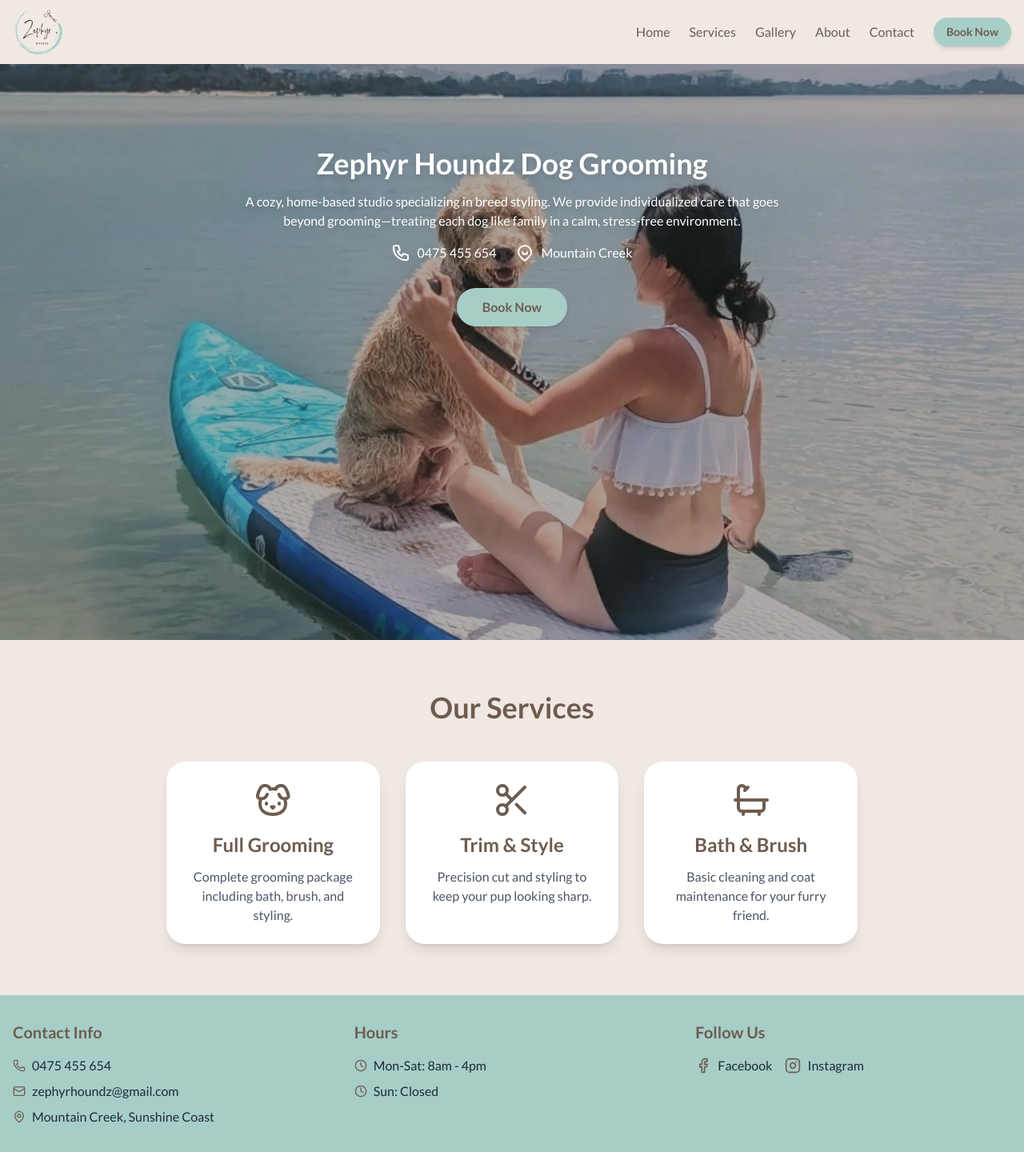
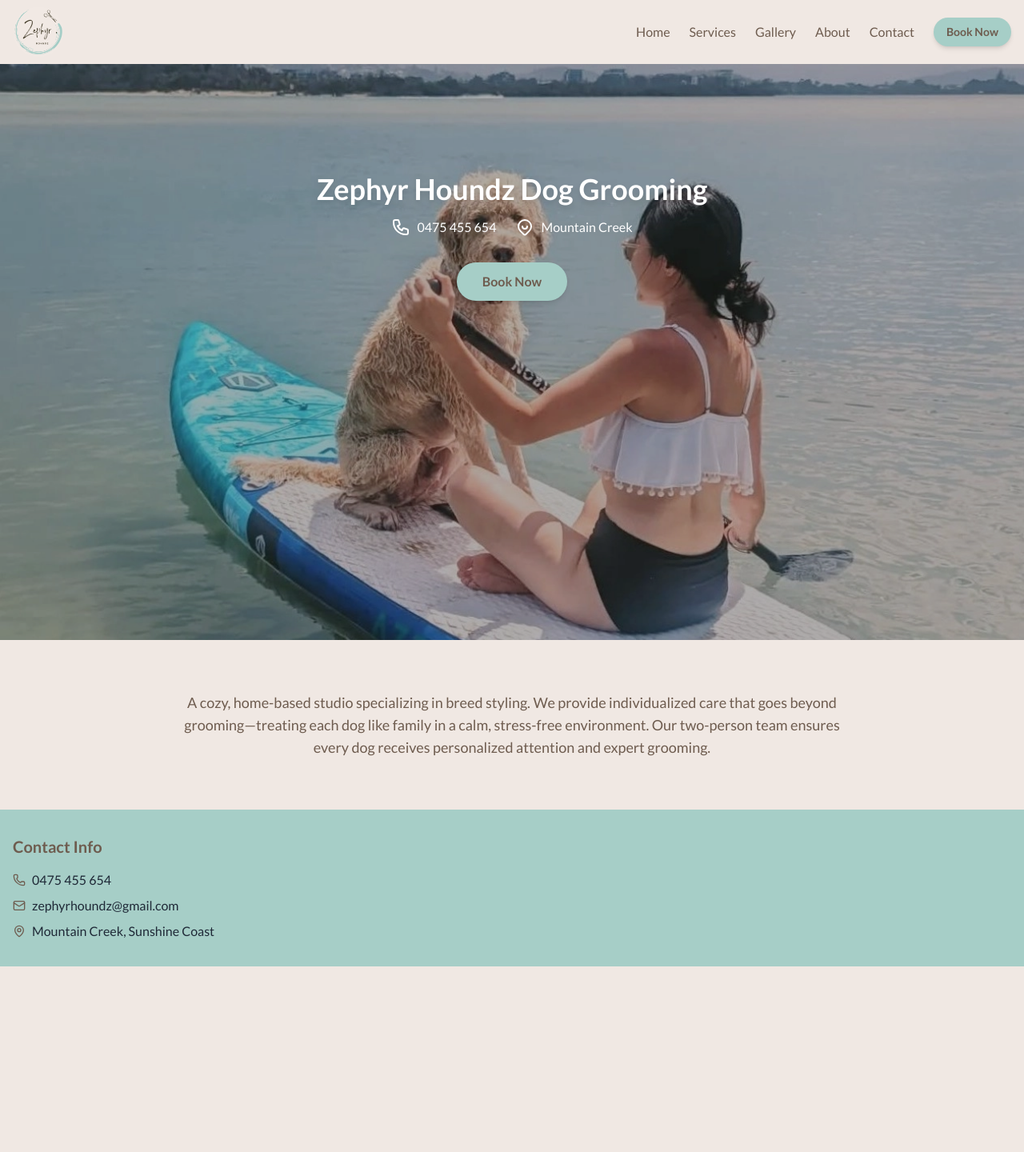
Before and after one commit to Sim0z001/zephyr-houndz-website, a React (Vite) app: page / in a window 1280 px wide. Shown: the whole page at 80% size. After the commit the page ends 1208 px from the top, so only its background shows below. Built offline with nearby package versions, Linux system fonts and the light colour scheme.

Commit message:
Update home page layout, add clickable contact links in footer and contact page

```diff
--- a/src/components/Footer.jsx
+++ b/src/components/Footer.jsx
@@ -10,50 +10,23 @@
             <h3 className="text-xl font-bold mb-4 text-zephyr-ashbrown">Contact Info</h3>
             <div className="space-y-2">
               <p className="flex items-center">
-                <Phone className="w-4 h-4 mr-2 text-zephyr-ashbrown" /> 0475 455 654
+                <Phone className="w-4 h-4 mr-2 text-zephyr-ashbrown" />
+                <a href="tel:0475455654" className="hover:underline">
+                  0475 455 654
+                </a>
               </p>
               <p className="flex items-center">
-                <Mail className="w-4 h-4 mr-2 text-zephyr-ashbrown" /> zephyrhoundz@gmail.com
+                <Mail className="w-4 h-4 mr-2 text-zephyr-ashbrown" />
+                <a href="mailto:zephyrhoundz@gmail.com" className="hover:underline">
+                  zephyrhoundz@gmail.com
+                </a>
               </p>
               <p className="flex items-center">
                 <MapPin className="w-4 h-4 mr-2 text-zephyr-ashbrown" /> Mountain Creek, Sunshine Coast
               </p>
             </div>
           </div>
-          <div>
-            <h3 className="text-xl font-bold mb-4 text-zephyr-ashbrown">Hours</h3>
-            <div className="space-y-2">
-              <p className="flex items-center">
-                <Clock className="w-4 h-4 mr-2 text-zephyr-ashbrown" /> Mon-Sat: 8am - 4pm
-              </p>
-              <p className="flex items-center">
-                <Clock className="w-4 h-4 mr-2 text-zephyr-ashbrown" /> Sun: Closed
-              </p>
-            </div>
-          </div>
-          <div>
-            <h3 className="text-xl font-bold mb-4 text-zephyr-ashbrown">Follow Us</h3>
-            <div className="flex space-x-4 items-center">
-              <a
-                href="https://www.facebook.com/profile.php?id=61567924250405"
-                target="_blank"
-                rel="noopener noreferrer"
-                className="hover:text-zephyr-ashbrown flex items-center"
-              >
-                <Facebook className="w-5 h-5 text-zephyr-ashbrown hover:opacity-80" />
-                <span className="ml-2">Facebook</span>
-              </a>
-              <a
-                href="https://www.instagram.com/zephyr.houndz/"
-                target="_blank"
-                rel="noopener noreferrer"
-                className="hover:text-zephyr-ashbrown flex items-center"
-              >
-                <Instagram className="w-5 h-5 text-zephyr-ashbrown hover:opacity-80" />
-                <span className="ml-2">Instagram</span>
-              </a>
-            </div>
-          </div>
+          {/* Rest of the footer remains the same */}
         </div>
       </div>
     </footer>
--- a/src/pages/About.jsx
+++ b/src/pages/About.jsx
@@ -15,7 +15,10 @@
             <div className="grid md:grid-cols-2 gap-8 items-start">
               <div>
                 <h2 className="text-3xl font-bold text-zephyr-ashbrown mb-4">
-                  Meet Megan
+                Dog Stylist
+                </h2>
+                <h2 className="text-2xl font-bold text-zephyr-ashbrown mb-4">
+                  Megan
                 </h2>
                 <p className="text-gray-700 mb-4">
                 With over 5 years of experience working at high-end dog grooming salons across Australia,
@@ -80,7 +83,10 @@
             <div className="grid md:grid-cols-2 gap-8 items-start">
               <div>
                 <h2 className="text-3xl font-bold text-zephyr-ashbrown mb-4">
-                  Meet Your Bath Specialist
+                Bath & Prep Expert
+                </h2>
+                <h2 className="text-2xl font-bold text-zephyr-ashbrown mb-4">
+                Simon
                 </h2>
                 <p className="text-gray-700 mb-4">
                 I’ve grown up with dogs my whole life and currently have a Dutch Shepherd. With experience handling
--- a/src/pages/Contact.jsx
+++ b/src/pages/Contact.jsx
@@ -112,7 +112,7 @@
                   <input
                     type="text"
                     id="name"
-                    name="user_name" // Updated for EmailJS template
+                    name="user_name"
                     value={formData.name}
                     onChange={handleChange}
                     className="w-full px-4 py-2 border rounded-lg text-gray-700 focus:outline-none focus:border-zephyr-mint"
@@ -127,7 +127,7 @@
                   <input
                     type="email"
                     id="email"
-                    name="user_email" // Updated for EmailJS template
+                    name="user_email"
                     value={formData.email}
                     onChange={handleChange}
                     className="w-full px-4 py-2 border rounded-lg text-gray-700 focus:outline-none focus:border-zephyr-mint"
@@ -145,7 +145,7 @@
                 <input
                   type="tel"
                   id="phone"
-                  name="user_phone" // Added for EmailJS template
+                  name="user_phone"
                   value={formData.phone}
                   onChange={handleChange}
                   className="w-full px-4 py-2 border rounded-lg text-gray-700 focus:outline-none focus:border-zephyr-mint"
@@ -160,7 +160,7 @@
                 </label>
                 <textarea
                   id="message"
-                  name="message" // Keep as "message" for EmailJS template
+                  name="message"
                   value={formData.message}
                   onChange={handleChange}
                   className="w-full px-4 py-2 border rounded-lg text-gray-700 focus:outline-none focus:border-zephyr-mint"
@@ -201,10 +201,20 @@
                 <p className="text-gray-700 mb-2">
                   <span className="flex items-center">
                     <Phone className="w-4 h-4 mr-2" />
-                    0475 455 654
+                    <a href="tel:0475455654" className="hover:underline">
+                      0475 455 654
+                    </a>
                   </span>
                 </p>
-                <p className="text-gray-700 mb-2">Email: zephyrhoundz@gmail.com</p>
+                <p className="text-gray-700 mb-2">
+                  Email:
+                  <a
+                    href="mailto:zephyrhoundz@gmail.com"
+                    className="ml-2 hover:underline"
+                  >
+                    zephyrhoundz@gmail.com
+                  </a>
+                </p>
                 <div className="flex space-x-4 mt-4">
                   <a
                     href="https://www.facebook.com/profile.php?id=61567924250405"
--- a/src/pages/Gallery.jsx
+++ b/src/pages/Gallery.jsx
@@ -59,7 +59,7 @@
       ]
     },
     {
-      title: 'Double/Triple-Coated',
+      title: 'Bath & Deshed',
       description: 'De-Shedding & Deep Moisturizing Treatment – Leaves Fur Mat-Free & Tangle-Free',
       images: [
         '/images/gallery/webp/working-dogs-1.webp',
@@ -69,8 +69,8 @@
       ]
     },
     {
-        title: 'Tidy & DeShed',
-        description: 'Precise trimming and intensive de-shedding to maintain coat health and reduce excess fur.',
+        title: 'Tidy & Deshed',
+        description: 'Handscissoring trims loose hair, desheds the coat, and includes a moisturising treatment for a healthy, shiny finish',
         images: [
           '/images/gallery/webp/tidy_and_deshed_1.webp',
           '/images/gallery/webp/tidy_and_deshed_2.webp',
--- a/src/pages/Home.jsx
+++ b/src/pages/Home.jsx
@@ -1,32 +1,12 @@
 import React from 'react';
 import { Swiper, SwiperSlide } from 'swiper/react';
 import { Autoplay, EffectFade } from 'swiper/modules';
-import { Dog, Scissors, Bath } from 'lucide-react';
-import ServiceCard from '../components/ServiceCard';
 
 // Import Swiper styles
 import 'swiper/css';
 import 'swiper/css/effect-fade';
 
 const Home = () => {
-  const services = [
-    {
-      icon: <Dog className="w-12 h-12 text-zephyr-ashbrown" />,
-      title: 'Full Grooming',
-      description: 'Complete grooming package including bath, brush, and styling.',
-    },
-    {
-      icon: <Scissors className="w-12 h-12 text-zephyr-ashbrown" />,
-      title: 'Trim & Style',
-      description: 'Precision cut and styling to keep your pup looking sharp.',
-    },
-    {
-      icon: <Bath className="w-12 h-12 text-zephyr-ashbrown" />,
-      title: 'Bath & Brush',
-      description: 'Basic cleaning and coat maintenance for your furry friend.',
-    }
-  ];
-
   const heroImages = [
     '/images/banner/banner_1.webp',
     '/images/banner/banner_2.webp',
@@ -81,17 +61,14 @@
           ))}
         </Swiper>
 
-        {/* Overlay Content */}
+        {/* Overlay Content - Contact Info */}
         <div className="absolute top-1/2 left-1/2 transform -translate-x-1/2 -translate-y-1/2 text-center z-20 w-full px-4
           md:top-[30%]
           sm:top-[50%]
-          top-[70%]">
-        <h1 className="text-2xl sm:text-3xl md:text-4xl font-bold text-white mb-4 drop-shadow-lg">
-        Zephyr Houndz Dog Grooming
-        </h1>
-        <p className="text-xs sm:text-sm md:text-base text-white max-w-2xl mx-auto mb-4 drop-shadow-md">
-        A cozy, home-based studio specializing in breed styling. We provide individualized care that goes beyond grooming—treating each dog like family in a calm, stress-free environment.
-        </p>
+          top-[60%]">
+          <h1 className="text-2xl sm:text-3xl md:text-4xl font-bold text-white mb-4 drop-shadow-lg">
+            Zephyr Houndz Dog Grooming
+          </h1>
 
           {/* Contact and Location */}
           <div className="flex justify-center items-center space-x-4 sm:space-x-6 mb-8 flex-wrap">
@@ -99,7 +76,12 @@
               <svg xmlns="http://www.w3.org/2000/svg" className="h-5 w-5 sm:h-6 sm:w-6 text-white mr-2" fill="none" viewBox="0 0 24 24" stroke="currentColor">
                 <path strokeLinecap="round" strokeLinejoin="round" strokeWidth={2} d="M3 5a2 2 0 012-2h3.28a1 1 0 01.948.684l1.498 4.493a1 1 0 01-.502 1.21l-2.257 1.13a11.042 11.042 0 005.516 5.516l1.13-2.257a1 1 0 011.21-.502l4.493 1.498a1 1 0 01.684.949V19a2 2 0 01-2 2h-1C9.716 21 3 14.284 3 6V5z" />
               </svg>
-              <span className="text-sm sm:text-base text-white">0475 455 654</span>
+              <a
+                href="tel:0475455654"
+                className="text-sm sm:text-base text-white"
+              >
+                0475 455 654
+              </a>
             </div>
             <div className="flex items-center">
               <svg xmlns="http://www.w3.org/2000/svg" className="h-5 w-5 sm:h-6 sm:w-6 text-white mr-2" fill="none" viewBox="0 0 24 24" stroke="currentColor">
@@ -124,19 +106,14 @@
         </div>
       </div>
 
-      {/* Services Section */}
-      <section className="relative z-10 pt-16 pb-16">
+        {/* Description Section */}
+        <section className="relative z-10 py-16 bg-page-background">
         <div className="container mx-auto px-4 max-w-4xl">
-          <h2 className="text-3xl sm:text-4xl font-bold text-center text-zephyr-ashbrown mb-12">
-            Our Services
-          </h2>
-          <div className="grid md:grid-cols-3 gap-4 sm:gap-8">
-            {services.map((service, index) => (
-              <ServiceCard key={index} {...service} />
-            ))}
-          </div>
+            <p className="text-base sm:text-lg text-zephyr-ashbrown text-center">
+            A cozy, home-based studio specializing in breed styling. We provide individualized care that goes beyond grooming—treating each dog like family in a calm, stress-free environment. Our two-person team ensures every dog receives personalized attention and expert grooming.
+            </p>
         </div>
-      </section>
+        </section>
     </div>
   );
 };
```
